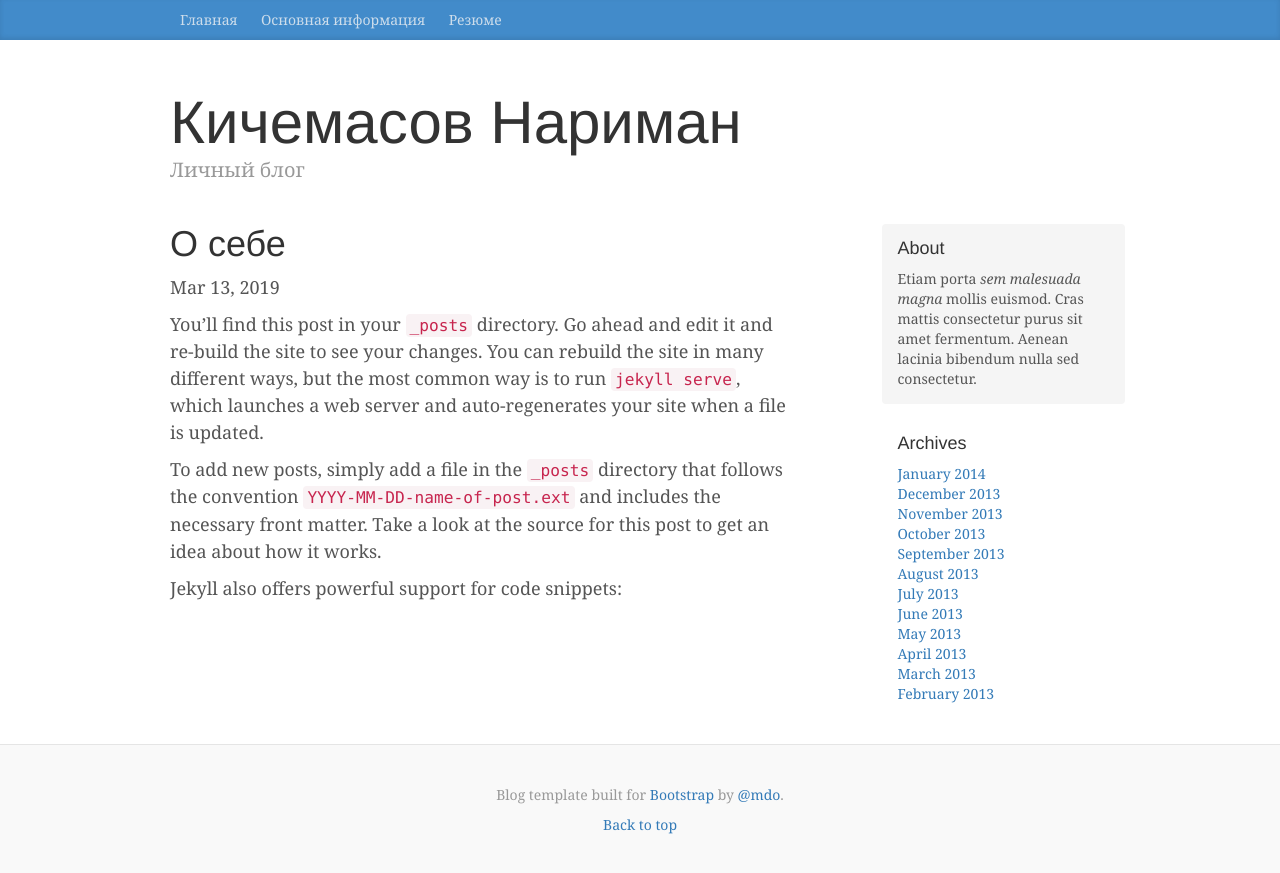
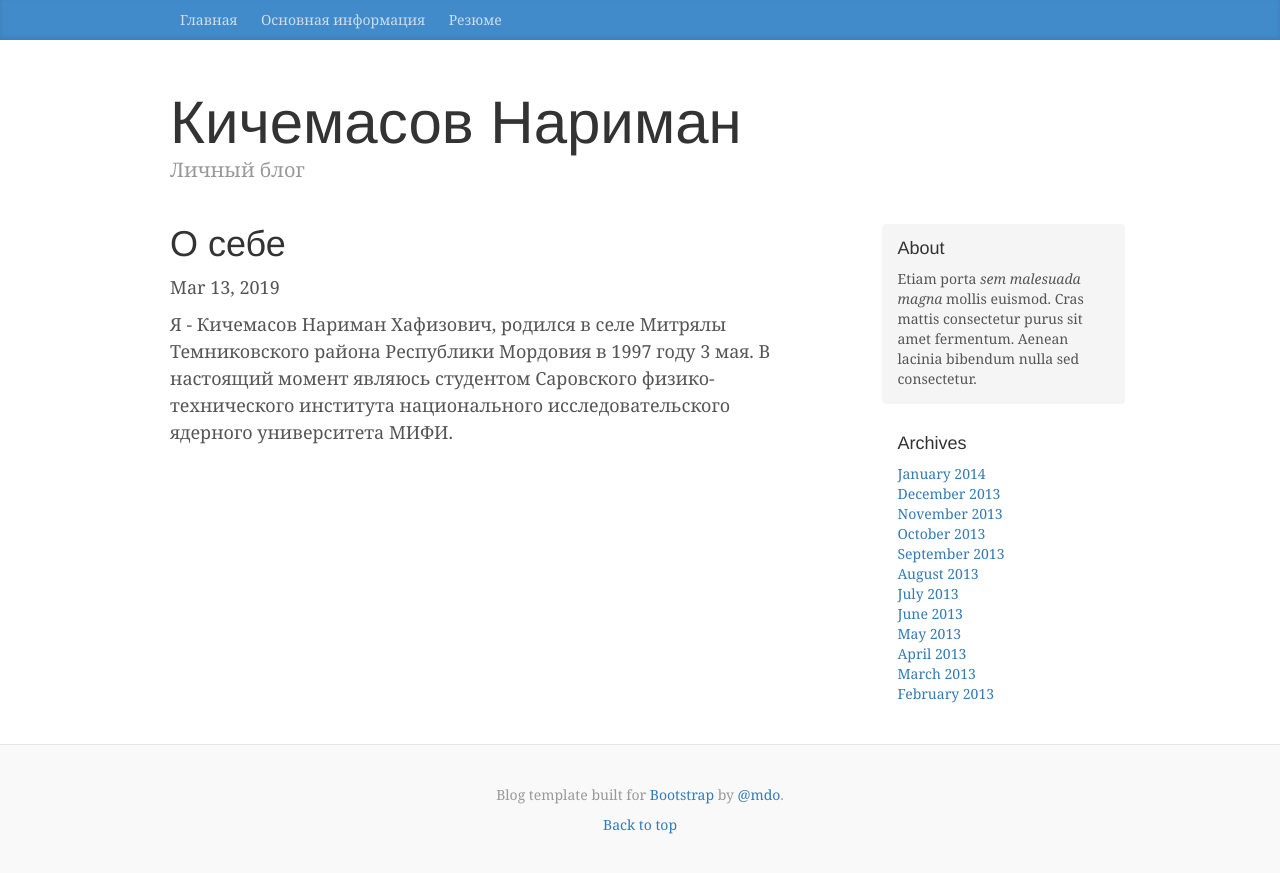
Before and after one commit to narimansnow/narimansnow.github.io, a Jekyll site: the page built from _posts/2019-03-13-welcome-to-jekyll.md, in a window 1280 px wide. Shown: the top 873 px of the page. Built offline with Jekyll 4.4.1, drawn with Linux system fonts in a browser that asks for light colours; nearby versions of some CDN libraries; library files that are not in the unit come from our copies.

Commit message:
Update 2019-03-13-welcome-to-jekyll.md

```diff
--- a/_posts/2019-03-13-welcome-to-jekyll.md
+++ b/_posts/2019-03-13-welcome-to-jekyll.md
@@ -4,8 +4,4 @@ title:  "О себе"
 date:   2019-03-13 12:01:13 +0300
 category: jekyll
 ---
-You’ll find this post in your `_posts` directory. Go ahead and edit it and re-build the site to see your changes. You can rebuild the site in many different ways, but the most common way is to run `jekyll serve`, which launches a web server and auto-regenerates your site when a file is updated.
-
-To add new posts, simply add a file in the `_posts` directory that follows the convention `YYYY-MM-DD-name-of-post.ext` and includes the necessary front matter. Take a look at the source for this post to get an idea about how it works.
-
-Jekyll also offers powerful support for code snippets:
+Я - Кичемасов Нариман Хафизович, родился в селе Митрялы Темниковского района Республики Мордовия в 1997 году 3 мая. В настоящий момент являюсь студентом Саровского физико-технического института национального исследовательского ядерного университета МИФИ.
```
